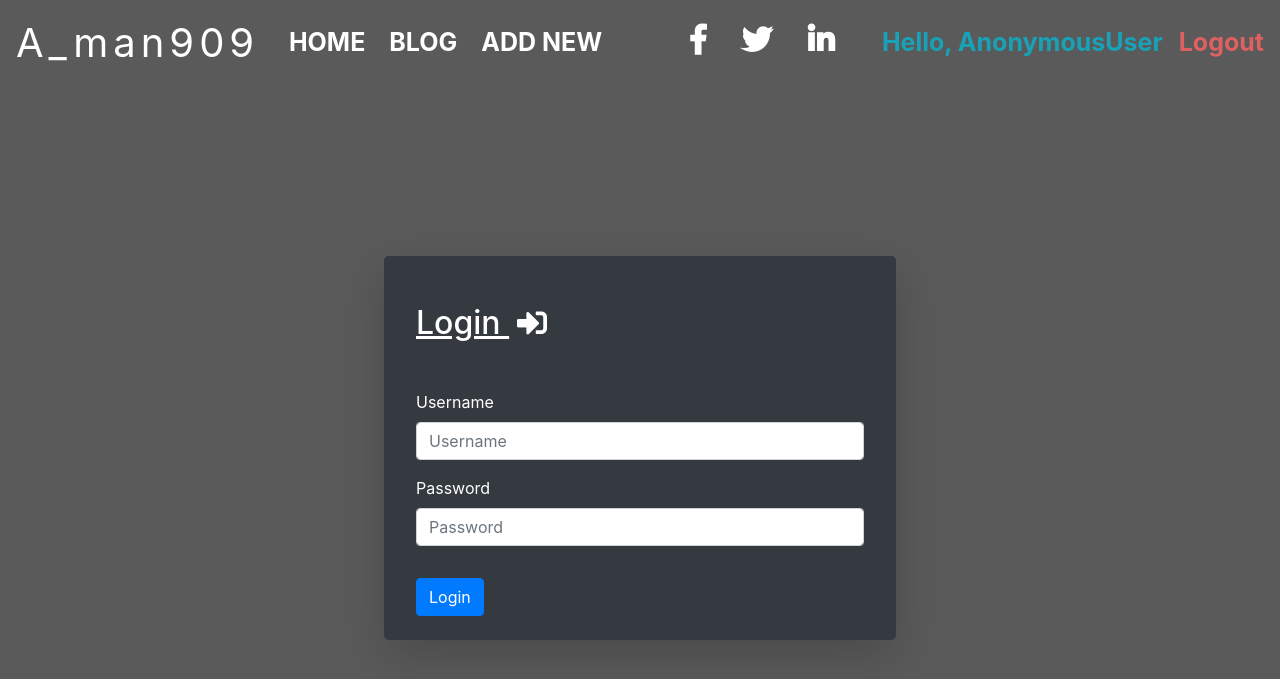
After one commit to aman909909/MyFirstBlog, a Django app: page /blog/login/ in a window 1280 px wide. The commit adds this page. Shown: the top 679 px of the page. Run offline with Django 3.2, Linux system fonts and the light colour scheme; some libraries are stand-ins or nearby versions.

Commit message:
Login featuer

```diff
--- a/base/models.py
+++ b/base/models.py
@@ -8,3 +8,8 @@ class blog(models.Model):
     subject=models.CharField(max_length=50)
     content=models.TextField()
     date =models.DateTimeField(auto_now_add=True)
+
+class comment(models.Model):
+    name=models.CharField(max_length=50)
+    message=models.CharField(max_length=200)
+    date=models.DateTimeField(auto_now_add=True)
--- a/base/templates/base/layout.html
+++ b/base/templates/base/layout.html
@@ -52,15 +52,24 @@
             <li class="nav-item active mr-3">
                 <a id="nac2" class="nav-link" href="https://www.linkedin.com/in/aman-ashish-b66953189/" style="color: white; font-weight: bold; font-size: 25px;"><i class="fab fa-linkedin-in mr-4"></i></a>
             </li>
+            <li class="nav-item mt-2 text-info" style="font-weight: bold; font-size: 25px;">
+              <span>Hello, {{request.user}}</span>
+
+            </li>
+            <li class="nav-item ml-3 mt-2 " style="font-weight: bold; font-size: 25px;">
+              <span><a style="color: rgb(223, 96, 96);" href="{%url 'logout_page'%}">Logout</a></span>
+
+            </li>
+
 
 
 
           </ul>
-          <form class="form-inline my-2 my-lg-0" method="GET" action="{%url 'search'%}">
+          <!--<form class="form-inline my-2 my-lg-0" method="GET" action="{%url 'search'%}">
             <input value="{{request.GET.q}}" name="q" class="form-control mr-sm-2" type="search" placeholder="Search" aria-label="Search">
             <button class="btn btn-outline-info  my-2 my-sm-0" style="color: white;" type="submit">Search</button>
           </form>
-        </div>
+        </div>-->
       </nav>
     {%block content%}{%endblock%}
     <!-- Optional JavaScript -->
--- /dev/null
+++ b/base/templates/base/login.html
@@ -0,0 +1,33 @@
+{%extends 'base/layout.html'%}
+{%block title%} Login{%endblock%}
+
+{%block content%}
+
+<div class="container jumbotron bg-dark pt-5 pb-4 shadow-lg" style="margin-top: 170px; width: 40%; color: white; text-decoration: underline;">
+    <h2 class="pt-0 mb-3 mb-5">
+        Login <i class="ml-2 mt-1 fas fa-sign-in-alt"></i>
+    </h2>
+    <form method="POST" action="{%url 'login_page'%}">
+        {%csrf_token%}
+        <div class="form-group">
+          <label for="username" style="color: white;">Username</label>
+          <input type="text" class="form-control" id="username" name="username" aria-describedby="emailHelp" placeholder="Username">
+
+        </div>
+        <div class="form-group">
+          <label for="exampleInputPassword1" style="color: white;">Password</label>
+          <input type="password" class="form-control"  name="password" id="exampleInputPassword1" placeholder="Password">
+        </div>
+
+        <button type="submit" class="btn btn-primary mt-3">Login</button>
+
+      </form>
+      {% for m in messages%}
+      <div role="alert" class="alert alert-danger mt-4 text-center">
+          {{m}}
+        </div>
+      {%endfor%}
+</div>
+
+
+{%endblock%}
--- a/base/urls.py
+++ b/base/urls.py
@@ -11,8 +11,11 @@ urlpatterns = [
     path('showdetail/<int:k>',views.showdetail,name="show_detail"),
     path('delete/<int:z>',views.delete,name="delete"),
     path('search/',views.search,name="search"),
+    path('login/',views.loginpage,name="login_page"),
+    path('signup/',views.signup,name="signup_page"),
     path('deletepage/<int:z>',views.delp,name="delete_page"),
- #path('showdetail/<int:k>/comment/',views.showcomment,name="comment_page"),
+    path('logout/',views.logoutUser,name="logout_page"),
+    #path('comment/<int:k>',views.addcomment,name="comment_add"),
    # path('showdetail/<int:k>/comment/show_comment/',views.showcomment,name="show_comment"),
 
 ]
--- a/base/views.py
+++ b/base/views.py
@@ -1,16 +1,25 @@
-from django.shortcuts import render, get_object_or_404
+from django.shortcuts import render, get_object_or_404, redirect, HttpResponseRedirect
 from django.http import HttpResponse,Http404
 from django.db.models import Q
 from .models import blog
 from django.contrib import messages
 from django.contrib.auth.decorators import login_required
+from django.contrib.auth.forms import UserCreationForm
+from .forms import CreateUserForm
+from django.contrib.auth import authenticate, login, logout
+
 # Create your views here.
+
 def home(request):
     return render(request,'base/home.html')
 
+
+@login_required(login_url='login_page')
 def new(request):
     return render(request,'base/add.html')
 
+
+@login_required(login_url='login_page')
 def sub(request):
     if request.method=="POST":
         bg=blog()
@@ -26,6 +35,7 @@ def sub(request):
         return HttpResponse('Wrong')
 
 
+@login_required(login_url='login_page')
 def show(request):
     bg=blog()
     blogs=blog.objects.all().order_by('-id')
@@ -35,7 +45,7 @@ def show(request):
         'dt':dt
     })
 
-
+@login_required(login_url='login_page')
 def showdetail(request,k):
     blogs=get_object_or_404(blog,pk=k)
     return render(request,'base/show_detail.html',{'blog':blogs})
@@ -62,3 +72,33 @@ def search(request):
     except blog.DoesNotExist:
         raise Http404("No post found!")
     return render(request,'base/show.html',{'blogs':blogs})
+
+def loginpage(request):
+    if request.method=="POST":
+        username=request.POST.get('username')
+        password=request.POST.get('password')
+        user = authenticate(request,username=username,password=password)
+        if user is not None:
+            login(request, user)
+            return redirect('home_page')
+        else:
+            messages.info(request,'Username or Password incorrect')
+            return render(request,'base/login.html')
+    return render(request,'base/login.html')
+
+
+def signup(request):
+    form= CreateUserForm()
+    if request.method=="POST":
+        form= CreateUserForm(request.POST)
+        if form.is_valid():
+            form.save()
+            user = form.cleaned_data.get('username')
+            messages.success(request,'Account was created for '+user)
+            return redirect('login_page')
+    context = {'form':form}
+    return render(request,'base/signup.html',context)
+
+def logoutUser(request):
+    logout(request)
+    return render(request,'base/login.html')
```
Also changed, not shown: base/forms.py (added, +13 -0 lines), base/templates/base/signup.html (added, +31 -0 lines), base/migrations/0003_comment.py (added), db.sqlite3.
